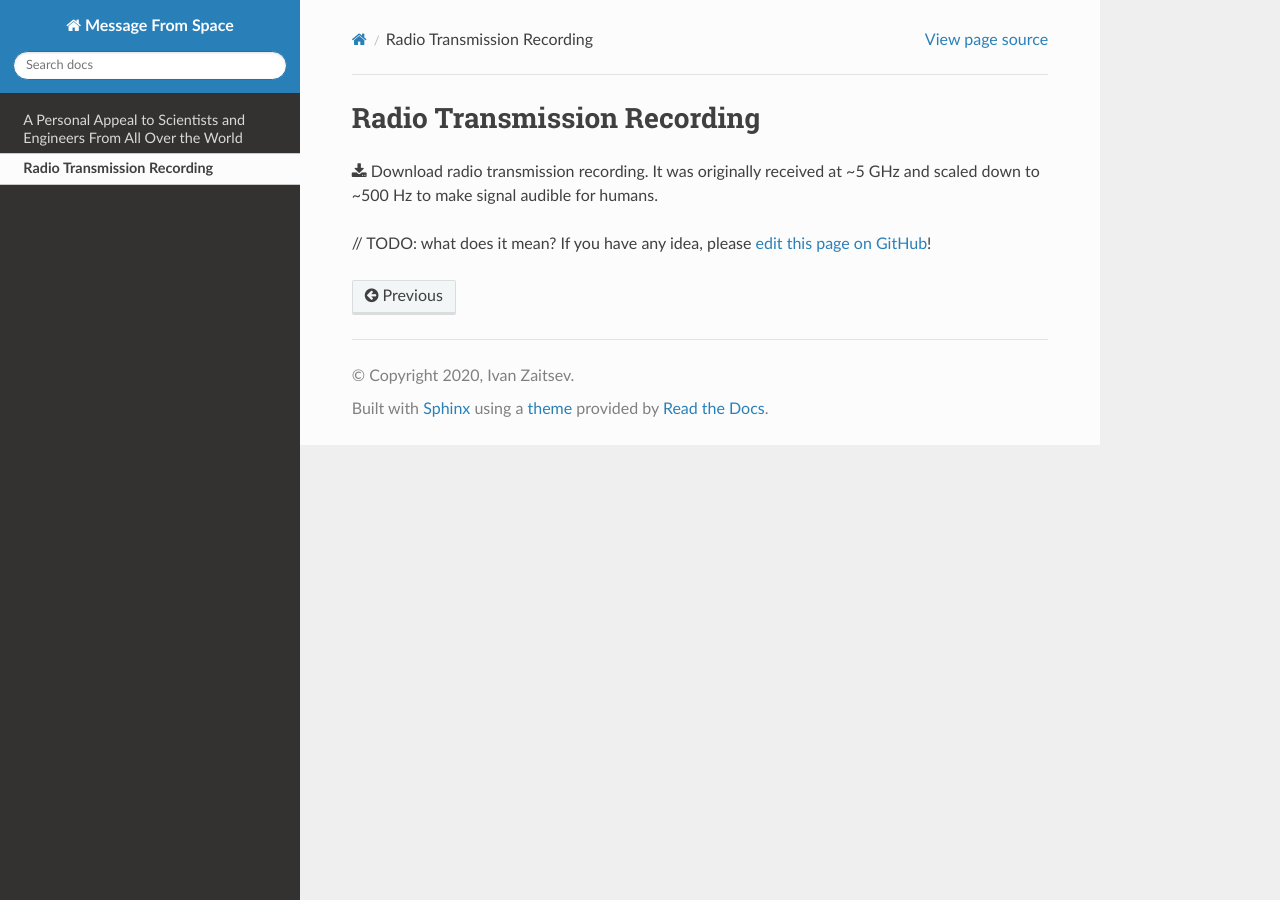
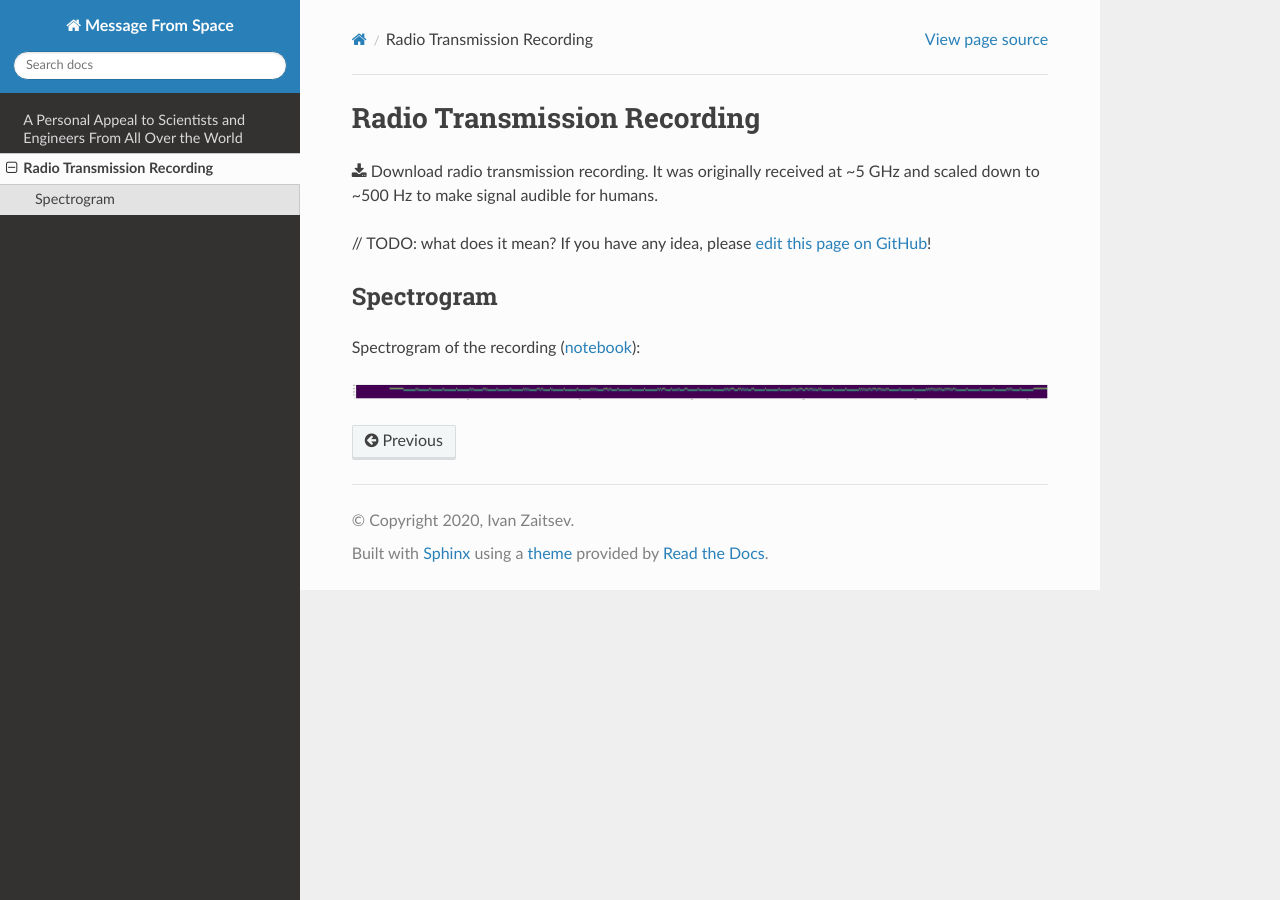
Before and after one commit to zaitsev85/message-from-space, a Sphinx documentation site: the page built from source/radio-transmission-recording.rst, in a window 1280 px wide. Built offline with Sphinx 7.4.7 and the Read the Docs theme 2.0.0, drawn with Linux system fonts in a browser that asks for light colours.

Commit message:
Add a spectrogram

```diff
--- a/source/radio-transmission-recording.rst
+++ b/source/radio-transmission-recording.rst
@@ -6,4 +6,15 @@ It was originally received at ~5 GHz and scaled down to ~500 Hz to make signal a
 
 // TODO: what does it mean? If you have any idea, please `edit this page on GitHub`_!
 
+-----------
+Spectrogram
+-----------
+
+Spectrogram of the recording (`notebook`_):
+
+.. image:: radio-transmission-recording.png
+   :target: _images/radio-transmission-recording.png
+
+.. _notebook: https://gist.github.com/nya3jp/5094571c5905783327f35e8df207c8ad#file-spectrogram-ipynb
+
 .. _edit this page on GitHub: https://github.com/zaitsev85/message-from-space/blob/master/source/radio-transmission-recording.rst
```
Also changed, not shown: source/radio-transmission-recording.png (added).
